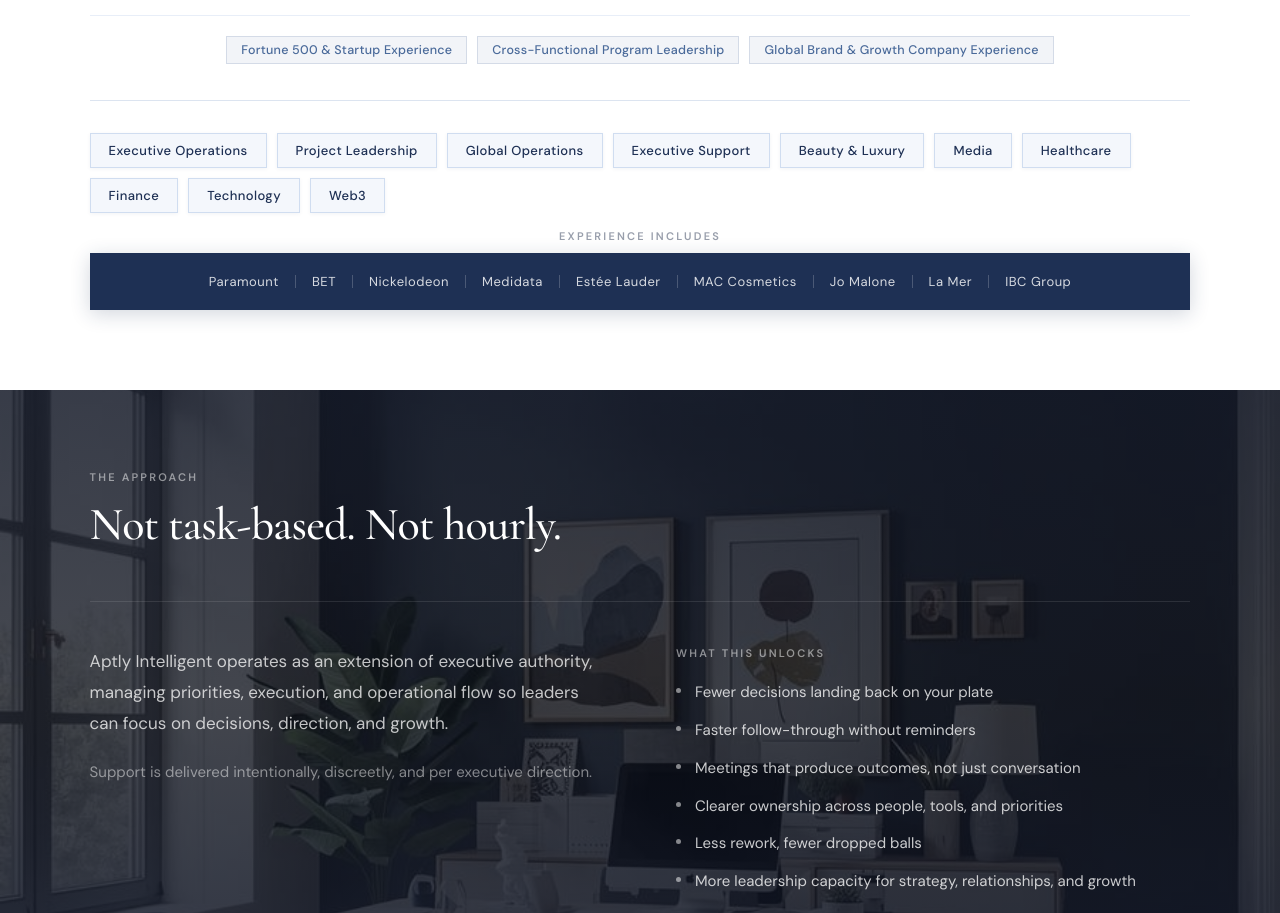
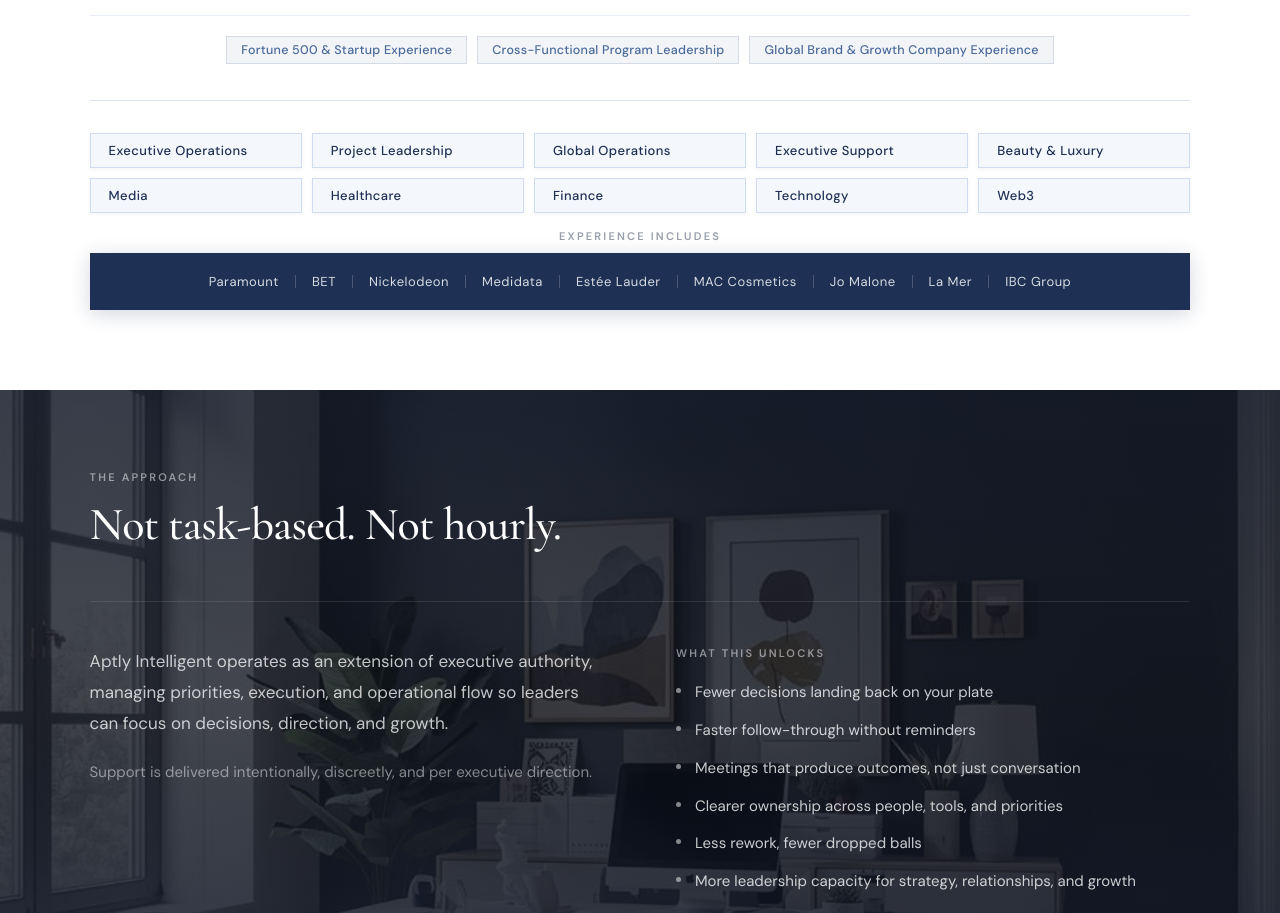
Before and after one commit to JessicaOS143/aptly-intelligent-EA, a React (Vite) app: page / in a window 1280 px wide. Shown: the part 1860-2773 px from the top of the page. Built offline with nearby package versions, Linux system fonts and the light colour scheme.

Commit message:
Fix: expertise chips 5-per-row grid, no orphans

```diff
--- a/src/App.jsx
+++ b/src/App.jsx
@@ -739,7 +739,7 @@
 
           {/* Expertise chips */}
           <Reveal delay={110}>
-            <div style={{ display: "flex", flexWrap: "wrap", gap: "10px 10px", marginBottom: 16 }}>
+            <div style={{ display: "grid", gridTemplateColumns: mobile ? "1fr 1fr" : tablet ? "repeat(4, 1fr)" : "repeat(5, 1fr)", gap: "10px", marginBottom: 16 }}>
               {EXPERTISE.map((tag, i) => (
                 <span key={i}
                   style={{
```
